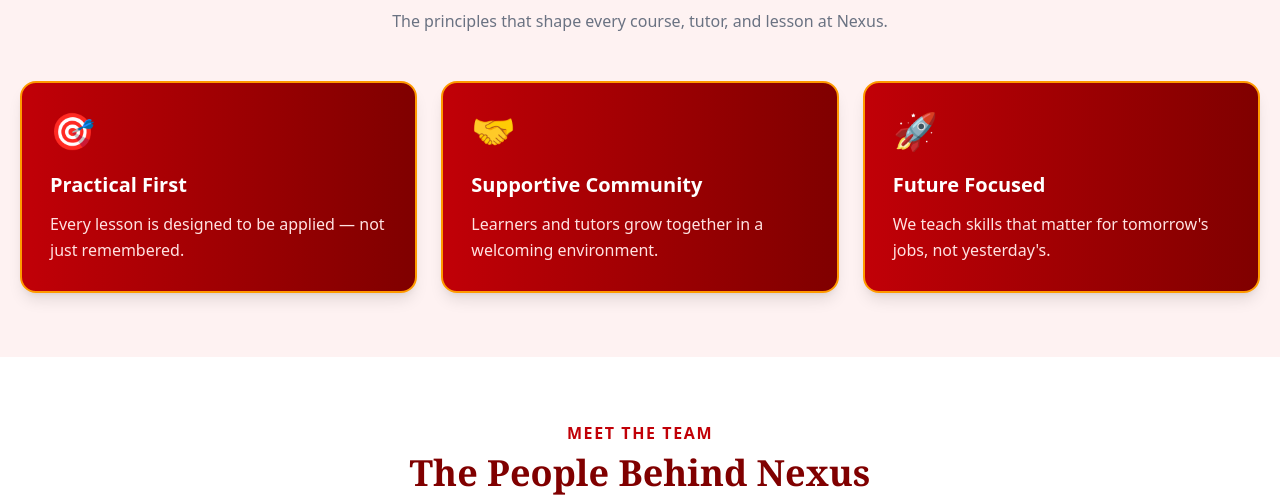
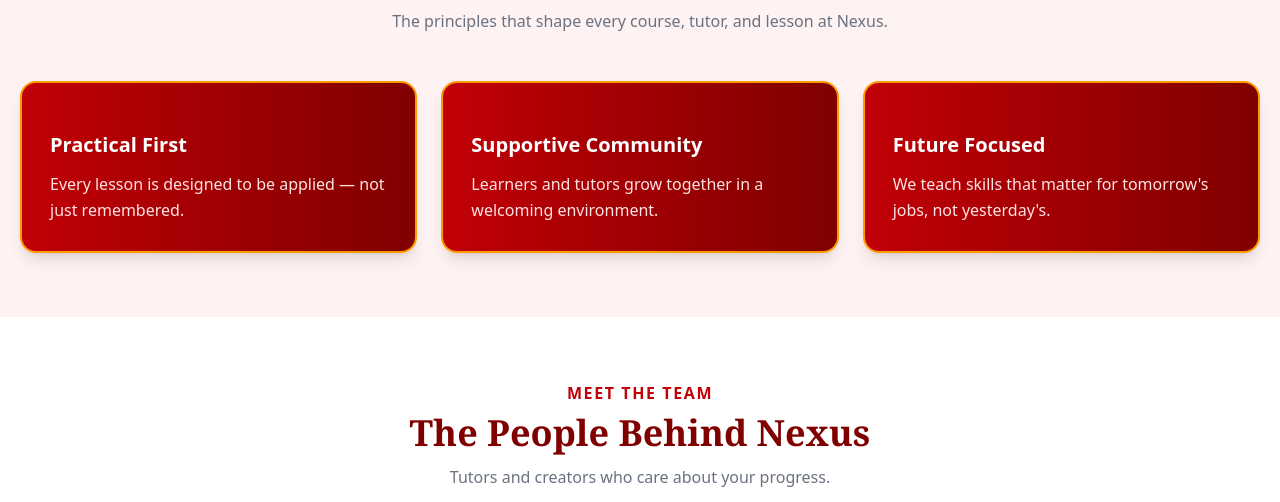
Before and after one commit to Amariah-design/Training-Website-Project, a plain HTML site: page About.html in a window 1280 px wide. Shown: the part 1217-1719 px from the top of the page. Drawn offline with nearby package versions, Linux system fonts and the light colour scheme.

Commit message:
our training website

```diff
--- a/About.html
+++ b/About.html
@@ -139,7 +139,7 @@
 
                 <div
                     class="bg-gradient-to-l from-[maroon] to-red-700 text-white rounded-2xl border-2 border-amber-500 p-7 shadow-lg hover:-translate-y-3 hover:shadow-2xl transition duration-300">
-                    <div class="text-4xl mb-5">🎯</div>
+                    <div class="text-4xl mb-5"></div>
                     <h3 class="text-xl font-bold">Practical First</h3>
                     <p class="text-red-100 mt-3 leading-relaxed">
                         Every lesson is designed to be applied — not just remembered.
@@ -148,7 +148,7 @@
 
                 <div
                     class="bg-gradient-to-l from-[maroon] to-red-700 text-white rounded-2xl border-2 border-amber-500 p-7 shadow-lg hover:-translate-y-3 hover:shadow-2xl transition duration-300">
-                    <div class="text-4xl mb-5">🤝</div>
+                    <div class="text-4xl mb-5"></div>
                     <h3 class="text-xl font-bold">Supportive Community</h3>
                     <p class="text-red-100 mt-3 leading-relaxed">
                         Learners and tutors grow together in a welcoming environment.
@@ -157,7 +157,7 @@
 
                 <div
                     class="bg-gradient-to-l from-[maroon] to-red-700 text-white rounded-2xl border-2 border-amber-500 p-7 shadow-lg hover:-translate-y-3 hover:shadow-2xl transition duration-300">
-                    <div class="text-4xl mb-5">🚀</div>
+                    <div class="text-4xl mb-5"></div>
                     <h3 class="text-xl font-bold">Future Focused</h3>
                     <p class="text-red-100 mt-3 leading-relaxed">
                         We teach skills that matter for tomorrow's jobs, not yesterday's.
```
Also changed, not shown: index.html (+2 -3 lines), pi.png (added).
